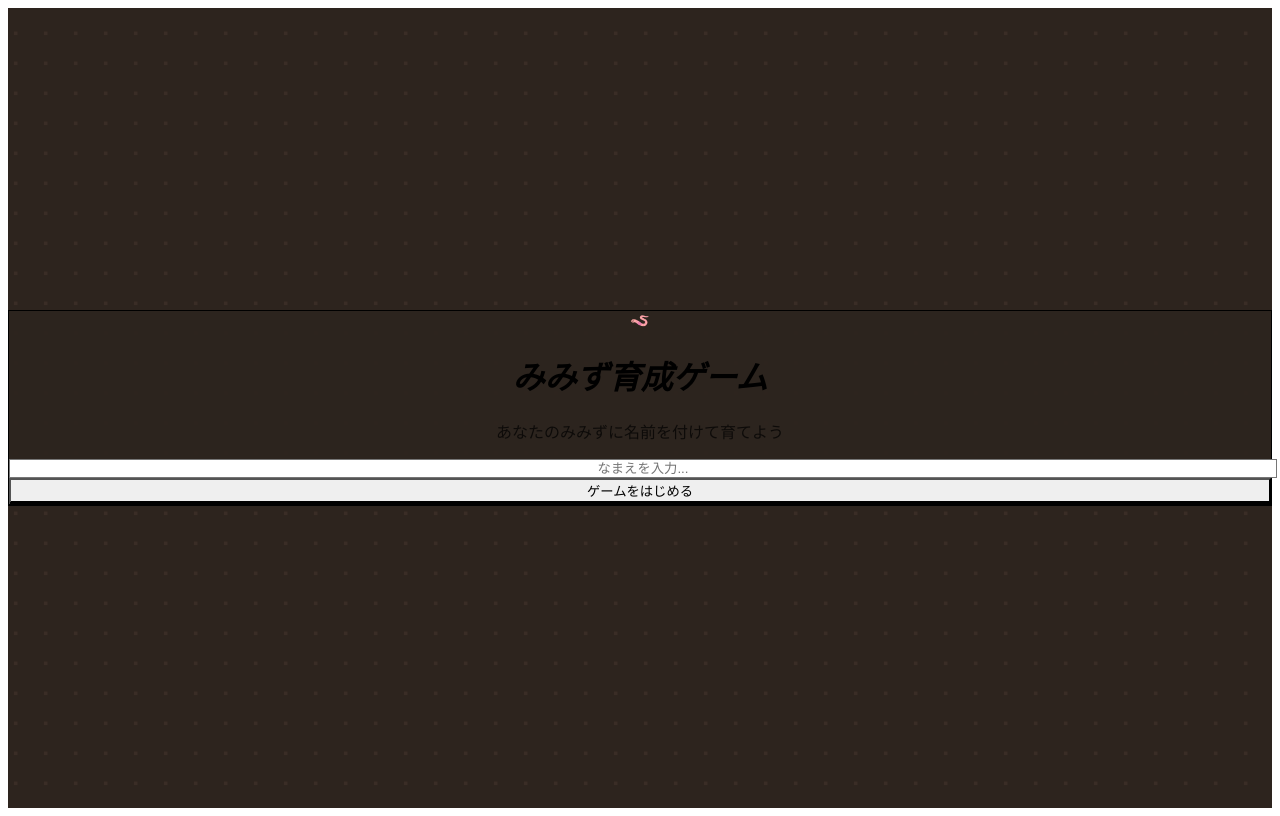
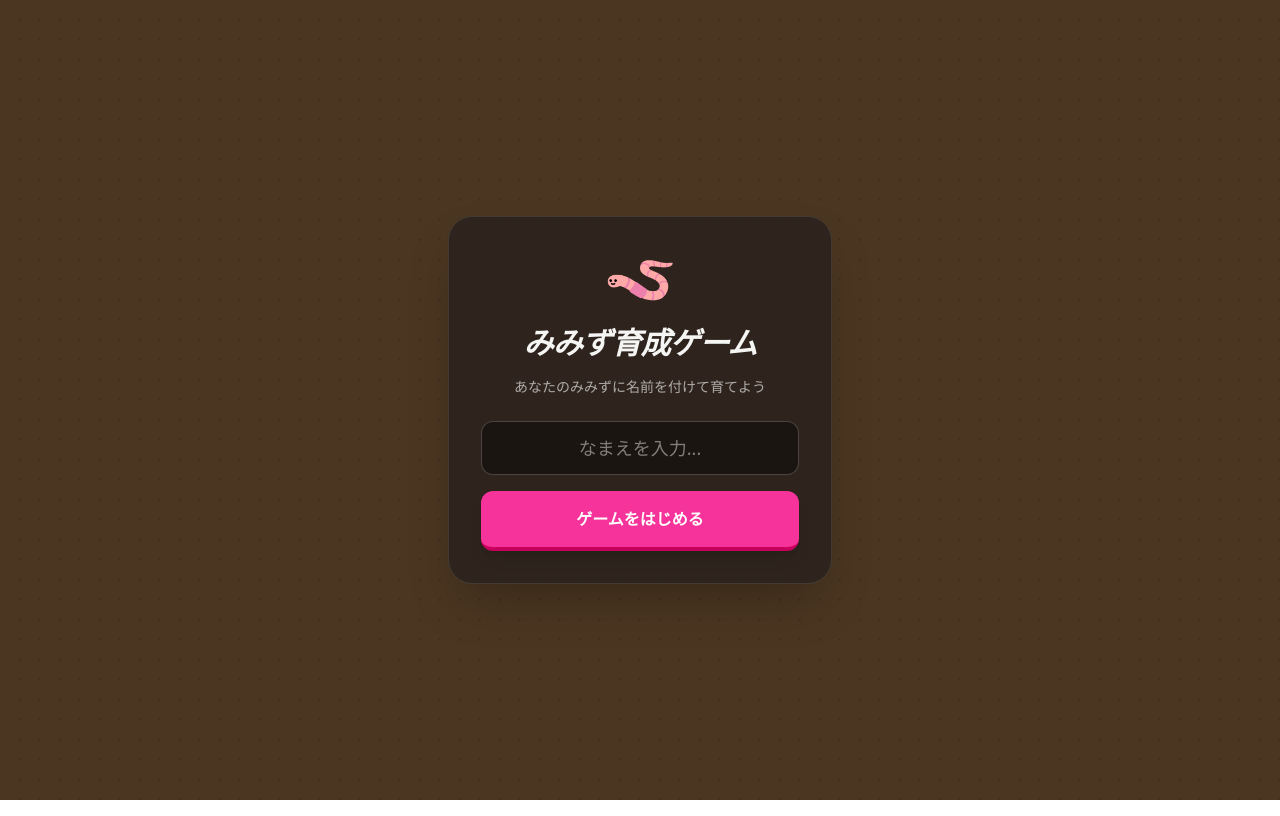
Before and after one commit to miho1030/mimizu-game, a React (Vite) app: page / in a window 1280 px wide. Built offline with nearby package versions, Linux system fonts and the light colour scheme.

Commit message:
Update index.css

```diff
--- a/src/index.css
+++ b/src/index.css
@@ -1,16 +1,29 @@
-@tailwind base;
-@tailwind components;
-@tailwind utilities;
+@import "tailwindcss";
+
+@theme {
+  --animate-dirt-moving: dirtMoving 5s linear infinite;
+  --animate-bounce-custom: bounceCustom 0.3s ease-in-out 2;
+
+  @keyframes dirtMoving {
+    0% { background-position: 0 0; }
+    100% { background-position: 100px 100px; }
+  }
+  @keyframes bounceCustom {
+    0%, 100% { transform: scale(var(--worm-scale, 1)) translateY(0); }
+    50% { transform: scale(var(--worm-scale, 1)) translateY(-10px); }
+  }
+}
 
 .bg-dirt {
-  background-color: #2D241E;
-  background-image: radial-gradient(#3a2d26 10%, transparent 11%), radial-gradient(#1f1814 10%, transparent 11%);
+  background-color: #4B3621;
+  background-image: radial-gradient(#3d2c1b 10%, transparent 10%);
+  background-size: 20px 20px;
+}
+
+.bg-grass {
+  background-color: #7cfc00;
+  background-image:
+    linear-gradient(135deg, #a5ff5b 25%, transparent 25%),
+    linear-gradient(225deg, #a5ff5b 25%, transparent 25%);
   background-size: 30px 30px;
 }
-.bg-grass {
-  background-color: #344922;
-  background-image: linear-gradient(45deg, #3a5127 25%, transparent 25%), linear-gradient(-45deg, #3a5127 25%, transparent 25%);
-  background-size: 20px 20px;
-}
-.animate-dirt-moving { animation: dirt-moving 60s linear infinite; }
-@keyframes dirt-moving { 0% { background-position: 0% 0%; } 100% { background-position: 100% 100%; } }
```
